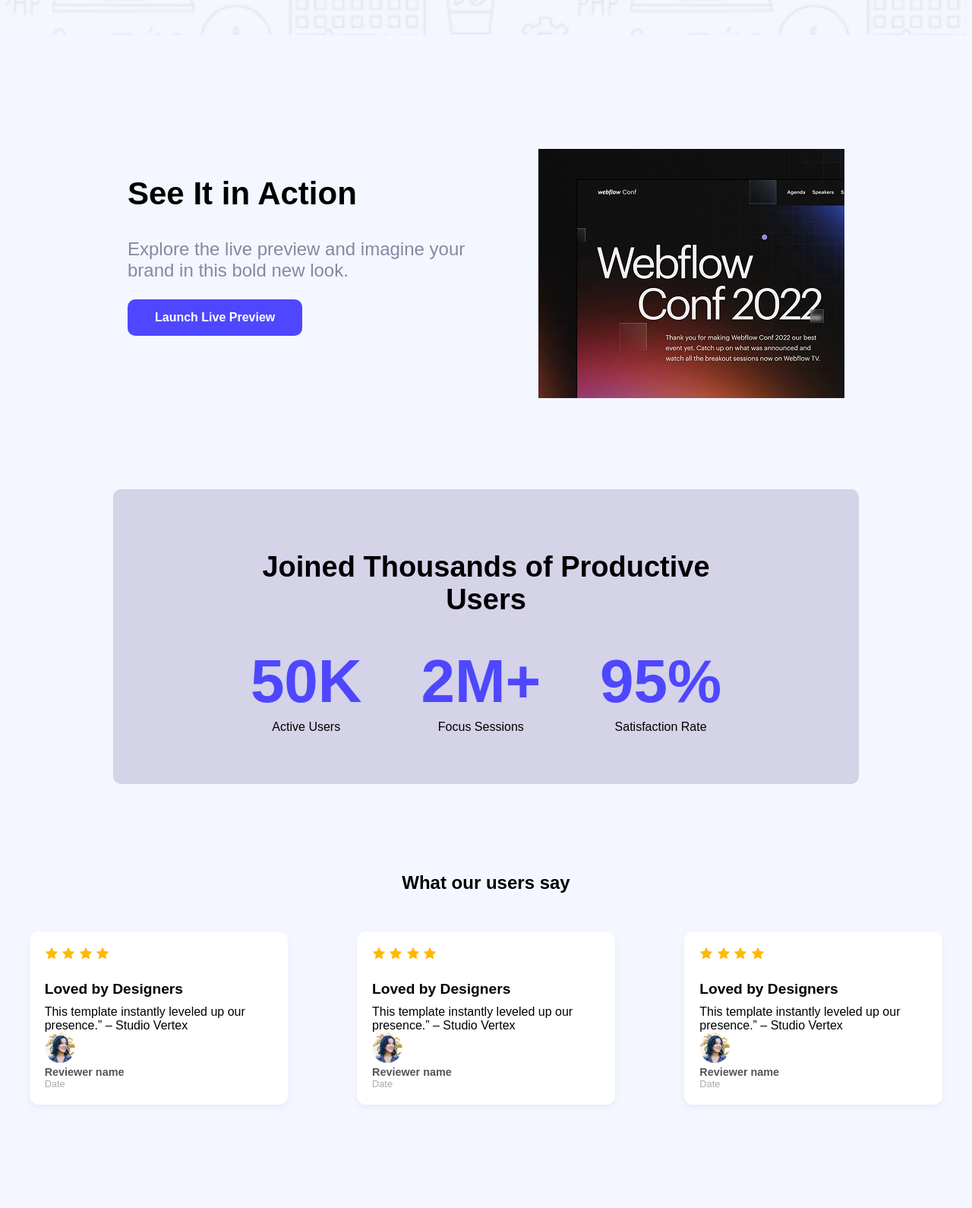
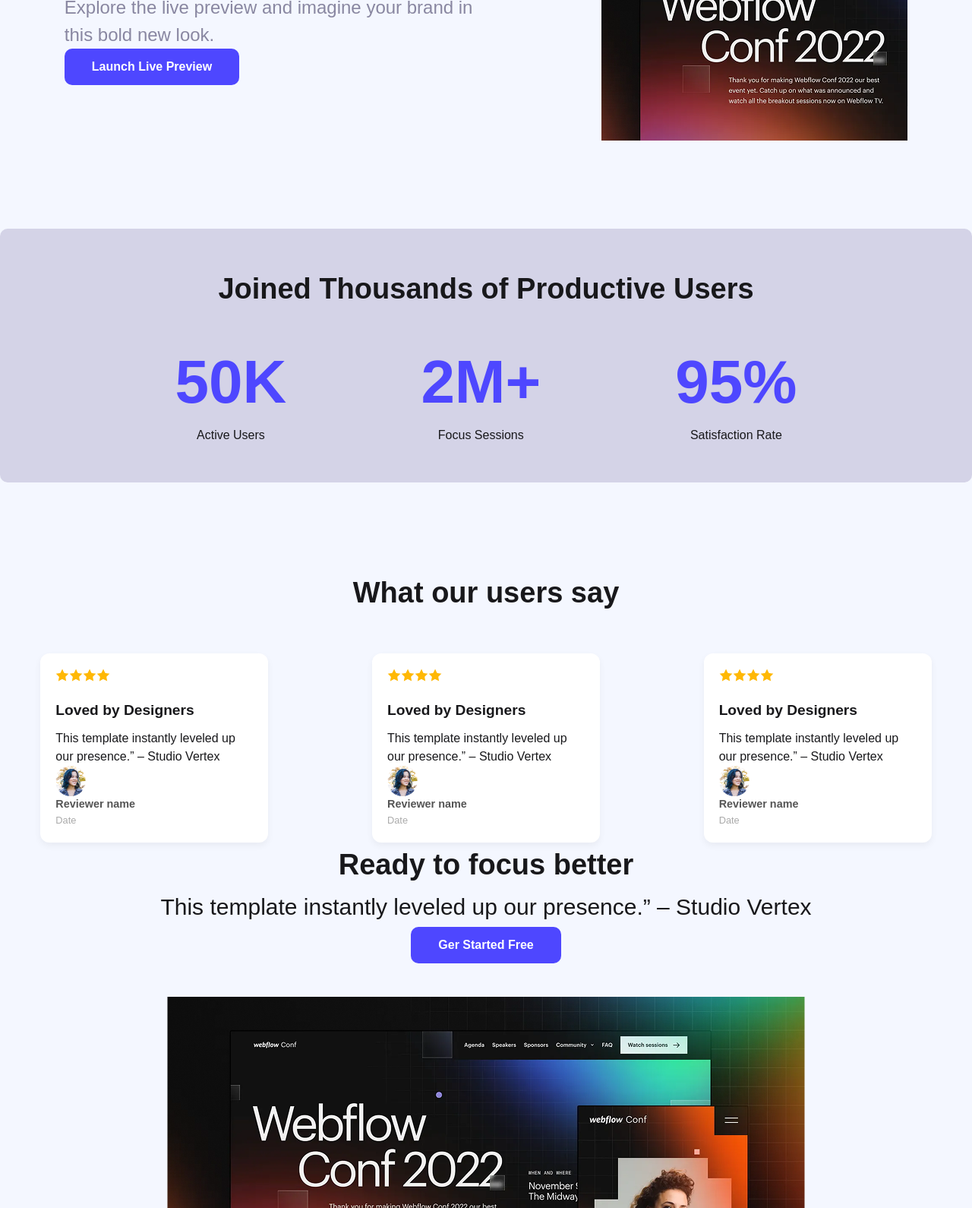
Before and after one commit to anikkumarsarker3/PH-Assignment_1, a plain HTML site: page index.html in a window 1280 px wide. Shown: the part 651-2241 px from the top of the page at 76% size. Drawn offline with nearby package versions, Linux system fonts and the light colour scheme.

Commit message:
agin practice

```diff
--- a/final.css
+++ b/final.css
@@ -1,3 +1,4 @@
+@import "tailwindcss";
 body {
     background-color: #F4F7FF;
 }
@@ -8,7 +9,7 @@
     font-style: normal;
 }
 
-header {
+/* header {
     background-image: url(Assets/Hero-bg.png);
     margin: 0 auto;
     background-size: cover;
@@ -17,7 +18,7 @@
     max-height: 700px;
     max-width: 1440px;
     text-align: center;
-}
+} */
 
 .pad-button {
     margin-bottom: 154px;
@@ -29,7 +30,7 @@
     font-size: 35px;
 }
 
-.button-style {
+/* .button-style {
     background-color: #4E47FF;
     padding: 12px 36px;
     color: #FFFFFF;
@@ -39,33 +40,33 @@
     height: 48px;
     border: none;
     transition: background-color 0.3s ease;
-}
+} */
 
-.button-style:hover {
+/* .button-style:hover {
     background-color: #4d4c5f;
     cursor: pointer;
-}
+} */
 
-.nav-title {
+/* .nav-title {
     display: flex;
     justify-content: space-between;
     margin-left: 150px;
     margin-right: 150px;
     align-items: center;
-}
+} */
 
-.second {
+/* .second {
     text-align: center;
     font-size: 48px;
     font-weight: bold;
     width: 905px;
     margin: 150px auto;
 
-}
+} */
 
-.sec-action {
+/* .sec-action {
     margin: 116px 160px;
-}
+} */
 
 .act-first {
     height: 203px;
@@ -82,43 +83,43 @@
     font-weight: bold;
 }
 
-.action {
+/* .action {
     display: flex;
     justify-content: space-between;
-}
+} */
 
 .user-action-p {
     margin-top: 5px;
 }
 
-.user-title {
+/* .user-title {
     font-size: 38px;
     font-weight: bold;
     margin-bottom: 40px
-}
+} */
 
-.sec-user {
+/* .sec-user {
     text-align: center;
     margin: 116px 141px;
     background-color: #d4d3e7;
     padding: 50px 142px;
     border-radius: 10px;
-}
+} */
 
-.user-body {
+/* .user-body {
     display: flex;
     justify-content: space-around;
 
 
-}
+} */
 
-.user-action-h1 {
+/* .user-action-h1 {
     color: #4E47FF;
     font-size: 80px;
     font-weight: bold;
     margin: 0;
     justify-content: center;
-}
+} */
 
 /* .user-action-p{
 
@@ -175,7 +176,6 @@
     font-size: 64px;
     font-weight: bold;
     align-items: center;
-    width: 528px;
 
 }
 
--- a/index.html
+++ b/index.html
@@ -8,52 +8,59 @@
         rel="stylesheet">
     <link rel="stylesheet" href="final.css">
     <title>Web assignment_1</title>
+    <link href="https://cdn.jsdelivr.net/npm/daisyui@5" rel="stylesheet" type="text/css" />
+    <script src="https://cdn.jsdelivr.net/npm/@tailwindcss/browser@4"></script>
 </head>
 
 <body class="raleway-normal">
-    <header>
+    <header
+        class="bg-[url('Assets/Hero-bg.png')] mx-auto bg-cover bg-center bg-no-repeat  max-w-[1440px] text-center">
         <nav>
-            <div class="nav-title">
+            <div class="flex justify-between items-center px-8">
                 <h2 class="logo">LOGO</h2>
-                <button class="button-style">Sign Up</button>
+                <button class="bg-[#4E47FF] px-9 py-3 text-white font-bold text-base rounded-[10px] border-0 transition-colors hover:bg-[#4d4c5f] cursor-pointer">Sign Up</button>
             </div>
         </nav>
-        <div class="second">
-            <h2>Cool Dark UI Template for Webflow Agencies!</h2>
-            <button class="button-style pad-button">Stay Focused</button>
+        <div class="text-center text-base sm:text-3xl md:text-5xl font-bold my-[150px] mx-auto">
+            <h2>Cool Dark UI Template for Webflow <br> Agencies!</h2>
+            <button class="bg-[#4E47FF] px-9 py-3 text-white font-bold text-base rounded-[10px]  border-0 transition-colors hover:bg-[#4d4c5f] cursor-pointer">Stay Focused</button>
         </div>
 
     </header>
-    <main>
-        <section class="sec-action">
-            <div class="action">
-                <div class="act-first">
+    <main class="max-w-[1440px] m-auto">
+
+        <section class="m-auto">
+            <div class="mx-auto flex flex-col-reverse sm:flex-row justify-around items-center">
+                <div class="text-center sm:text-left">
                     <h2 class="action-title">See It in Action</h2>
-                    <p class="action-description">Explore the live preview and imagine your brand in this bold new look.
+                    <p class="action-description">Explore the live preview and imagine your brand in <br> this bold new look.
                     </p>
-                    <button class="button-style">Launch Live Preview</button>
+                    <button class="bg-[#4E47FF] px-9 py-3 text-white font-bold text-base rounded-[10px]  border-0 transition-colors hover:bg-[#4d4c5f] cursor-pointer">Launch Live Preview</button>
                 </div>
-                <div>
+                <div class="">
                     <img src="Assets/wc-mini.png" alt="">
                 </div>
             </div>
+        </section>
 
-        </section>
-        <section class="sec-user">
-            <div class="user">
-                <h2 class="user-title">Joined Thousands of Productive Users</h2>
-                <div class="user-body">
+
+
+        <section class="text-center my-[116px] bg-[#d4d3e7] py-[50px] px-[142px] rounded-[10px]">
+            <div>
+                <h2 class="text-lg sm:text-[38px] font-bold mb-10">Joined Thousands of Productive Users</h2>
+                <div class="flex justify-around flex-col md:flex-row text-center">
+
                     <div class="user-action">
-                        <h1 class="user-action-h1">50K</h1>
+                        <h1 class="text-[#4E47FF] text-2xl sm:text-[80px] font-bold m-0 text-center">50K</h1>
                         <div class="user-action-p">Active Users</div>
 
                     </div>
                     <div class="user-action">
-                        <h1 class="user-action-h1">2M+</h1>
+                        <h1 class="text-[#4E47FF] text-2xl sm:text-[80px] font-bold m-0 text-center">2M+</h1>
                         <p class="user-action-p">Focus Sessions</p>
                     </div>
                     <div class="user-action">
-                        <h1 class="user-action-h1">95%</h1>
+                        <h1 class="text-[#4E47FF] text-2xl sm:text-[80px] font-bold m-0 text-center">95%</h1>
                         <p class="user-action-p">Satisfaction Rate</p>
                     </div>
                 </div>
@@ -61,11 +68,11 @@
         </section>
 
         <section class="review">
-            <h1>What our users say</h1>
+            <h1 class="text-lg sm:text-[38px] font-bold mb-10" >What our users say</h1>
             <div class="reviews">
                 <!-- Card 1 -->
                 <div class="card">
-                    <div class="stars">
+                    <div class="flex">
                         <img src="Assets/icon-star.png" alt="">
                         <img src="Assets/icon-star.png" alt="">
                         <img src="Assets/icon-star.png" alt="">
@@ -84,7 +91,7 @@
 
                 <!-- Card 2 -->
                 <div class="card">
-                    <div class="stars">
+                    <div class="flex">
                         <img src="Assets/icon-star.png" alt="">
                         <img src="Assets/icon-star.png" alt="">
                         <img src="Assets/icon-star.png" alt="">
@@ -103,7 +110,7 @@
 
                 <!-- Card 3 -->
                 <div class="card">
-                    <div class="stars">
+                    <div class="flex">
                         <img src="Assets/icon-star.png" alt="">
                         <img src="Assets/icon-star.png" alt="">
                         <img src="Assets/icon-star.png" alt="">
@@ -123,20 +130,20 @@
         </section>
 
 
-        <section class="sec-focus">
-            <div class="focus">
-                <h1 class="focus-h1">Ready to focus better</h1>
-                <p class="focus-p">This template instantly leveled up our presence.” – Studio Vertex</p>
-                <button class="button-style">Ger Started Free </button>
+        <section class="text-center">
+            <div class="">
+                <h1 class="text-lg sm:text-[38px] font-bold mb-2">Ready to focus better</h1>
+                <p class="text-lg m-2 sm:text-3xl">This template instantly leveled up our presence.” – Studio Vertex</p>
+                <button class="bg-[#4E47FF] px-9 py-3 text-white font-bold text-base rounded-[10px]  border-0 transition-colors hover:bg-[#4d4c5f] cursor-pointer mb-7">Ger Started Free </button>
             </div>
-            <div class="focus-dv">
-                <img class="focus-img" src="Assets/wc-big.png" alt="">
+            <div class="p-4">
+                <img class="mx-auto" src="Assets/wc-big.png" alt="">
             </div>
         </section>
-        <section class="sec-msg">
-            <div class="msg">
-                <div class="msg-title">
-                    <h1>Let’s Get in Touch</h1>
+        <section class="">
+            <div class="flex justify-center items-center flex-col md:flex-row text-center md:text-left gap-4">
+                <div class="text-5xl font-extrabold">
+                    <h1>Let’s Get in <br> Touch</h1>
                 </div>
 
                 <div class="msg-box">
@@ -153,7 +160,7 @@
                         <label for="">Message</label><br>
                         <textarea name="" id="" cols="30" rows="4" placeholder="write your message...."></textarea>
                     </div>
-                    <button class="button-style btn">Get in Touch</button>
+                    <button class="bg-[#4E47FF] px-9 py-3 text-white font-bold text-base rounded-[10px]  border-0 transition-colors hover:bg-[#4d4c5f] cursor-pointer">Get in Touch</button>
                     <!-- <button type="submit" class="button-style btn submit-btn" class=">Get in Touch</button> -->
                 </div>
 
@@ -162,7 +169,7 @@
 
     </main>
     <footer>
-        <div class="foot">
+        <div class="mt-[150px]">
             <div class="foot-title">
                 <h1>LOGO</h1>
                 <p>Ready to elevate your online presence? Contact us today to discuss your project and discover how
```
